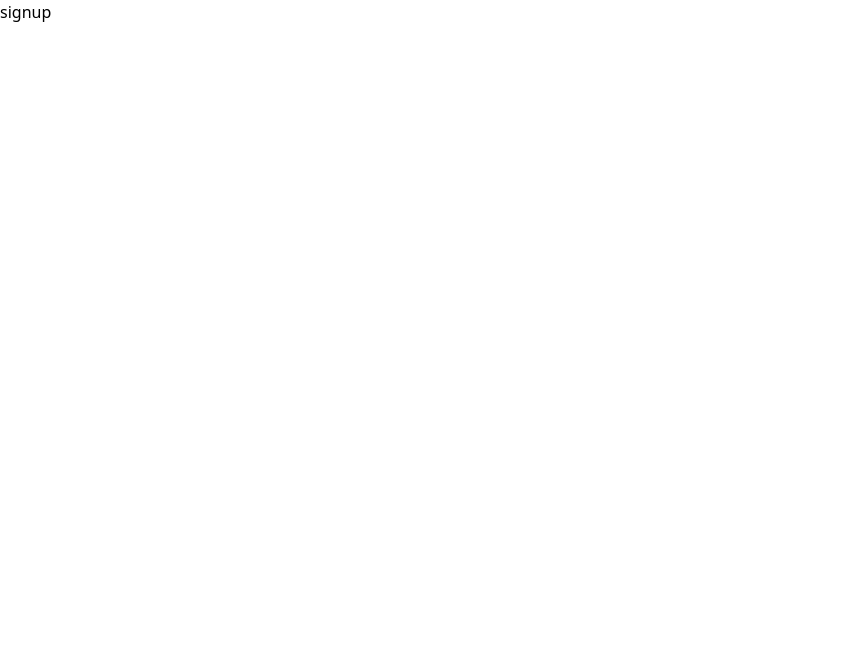
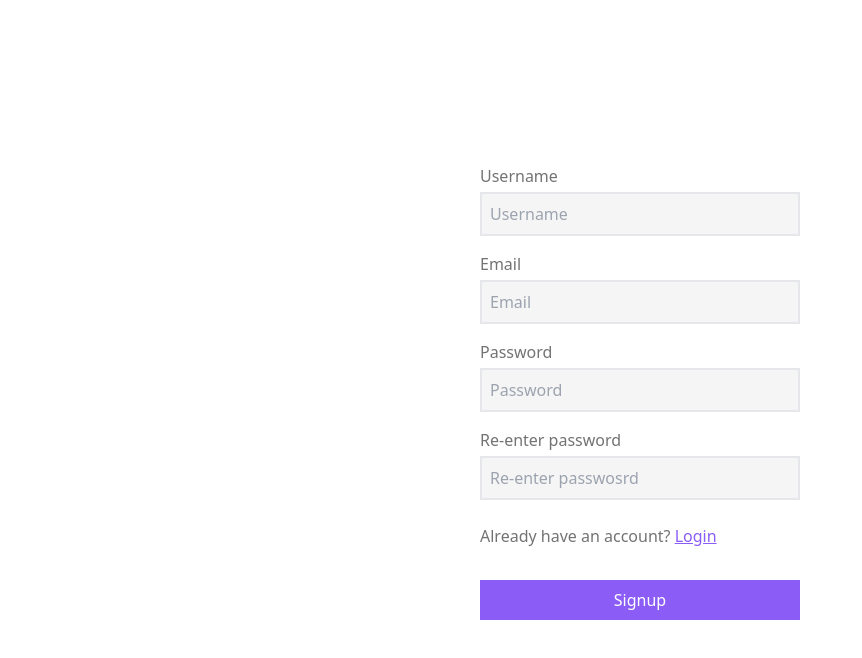
Before and after one commit to ZivaiiKane/GitStream, a React (Vite) app: page /signup in a window 1280 px wide. Shown: the top 658 px of the page, without its empty margins (0-862 px from the left). Built offline with nearby package versions, Linux system fonts and the light colour scheme; no server answers.

Commit message:
feat: :sparkles: Complete login and signup.
Completed login and signup pages. Implemented firebase login using email and password.

```diff
--- /dev/null
+++ b/src/components/auth/Button.tsx
@@ -0,0 +1,13 @@
+import { IButton } from '../../interfaces/interfaces';
+
+export default function Button({ text, bg, colour }: IButton) {
+  return (
+    <>
+      <button
+        className={`auth-button py-2 w-full ${colour}  ${bg}  font-medium my-8 transition-all`}
+      >
+        {text}
+      </button>
+    </>
+  );
+}
--- /dev/null
+++ b/src/components/auth/Input.tsx
@@ -0,0 +1,18 @@
+import { Field } from 'formik';
+import { IInput } from '../../interfaces/interfaces';
+
+export default function Input({ name, placeholder, type, label }: IInput) {
+  return (
+    <div className='my-4'>
+      <label className='text-neutral-500' htmlFor={name}>
+        {label}
+      </label>
+      <Field
+        className='w-full h-8 bg-neutral-100 border-2  py-5 px-2 mt-1'
+        type={type}
+        name={name}
+        placeholder={placeholder}
+      />
+    </div>
+  );
+}
--- a/src/components/general/Navbar.tsx
+++ b/src/components/general/Navbar.tsx
@@ -8,7 +8,7 @@ export default function Navbar() {
           </a>
           <div className=' max-w-sm'></div>
           <div className='flex ml-auto h-full items-center'>
-            <button className='px-3 py-2 mt-1 text-neutral-700  border-[1.5px] hover:bg-neutral-700 hover:text-white border-neutral-700 rounded-md transition-all'>
+            <button className='px-3 py-2 mt-1 text-neutral-700  border-[1.5px] hover:bg-neutral-700 hover:text-white border-neutral-700  transition-all'>
               Logout
             </button>
           </div>
--- /dev/null
+++ b/src/interfaces/interfaces.ts
@@ -0,0 +1,87 @@
+export interface IInput {
+  name: string;
+  placeholder: string;
+  type: string;
+  label: string;
+}
+
+export interface IButton {
+  bg: string;
+  text: string;
+  colour: string;
+}
+
+export interface ICard {
+  heading: string;
+  description: string;
+  languages: {
+    text: string;
+    colour: string;
+  }[];
+}
+
+export interface IImageCard {
+  heading: string;
+  description: string;
+  img: string;
+  languages: {
+    text: string;
+    colour: string;
+  }[];
+}
+
+export interface IAllUsers {
+  login: string;
+  id: number;
+  node_id: string;
+  avatar_url: string;
+  gravatar_id: string;
+  url: string;
+  html_url: string;
+  followers_url: string;
+  following_url: string;
+  gists_url: string;
+  starred_url: string;
+  subscriptions_url: string;
+  organizations_url: string;
+  repos_url: string;
+  events_url: string;
+  received_events_url: string;
+  type: string;
+  site_admin: boolean;
+}
+
+export interface IUser {
+  login: string;
+  id: number;
+  node_id: string;
+  avatar_url: string;
+  gravatar_id: string;
+  url: string;
+  html_url: string;
+  followers_url: string;
+  following_url: string;
+  gists_url: string;
+  starred_url: string;
+  subscriptions_url: string;
+  organizations_url: string;
+  repos_url: string;
+  events_url: string;
+  received_events_url: string;
+  type: string;
+  site_admin: boolean;
+  name: string;
+  company: string;
+  blog: string;
+  location: string;
+  email?: any;
+  hireable?: any;
+  bio: string;
+  twitter_username: string;
+  public_repos: number;
+  public_gists: number;
+  followers: number;
+  following: number;
+  created_at: string;
+  updated_at: string;
+}
--- a/src/main.tsx
+++ b/src/main.tsx
@@ -4,14 +4,16 @@ import { BrowserRouter, Route, Routes } from 'react-router-dom';
 import './tailwind.css';
 import App from './App';
 import Dashboard from './pages/user/dashboard';
+import Login from './pages/auth/Login';
+import Signup from './pages/auth/Signup';
 
 ReactDOM.render(
   <React.StrictMode>
     <BrowserRouter>
       <Routes>
         <Route path='/' element={<App />}>
-          <Route path='login' element={<h1>login</h1>} />
-          <Route path='signup' element={<h1>signup</h1>} />
+          <Route path='login' element={<Login />} />
+          <Route path='signup' element={<Signup />} />
           <Route path='dashboard/*' element={<Dashboard />}></Route>
         </Route>
       </Routes>
--- /dev/null
+++ b/src/pages/auth/Login.tsx
@@ -0,0 +1,56 @@
+import { getAuth, signInWithEmailAndPassword } from 'firebase/auth';
+import { Form, Formik } from 'formik';
+import { Link } from 'react-router-dom';
+import Button from '../../components/auth/Button';
+import Input from '../../components/auth/Input';
+import { app } from '../../firebase';
+import { loginUser } from '../../schema/schema';
+
+export default function Login() {
+  const firebase = app;
+  const auth = getAuth();
+
+  return (
+    <>
+      <div className='flex flex-col w-full h-screen bg-white'>
+        <Formik
+          initialValues={{
+            email: '',
+            password: '',
+          }}
+          validate={(values) => {
+            loginUser.parse(values);
+          }}
+          onSubmit={(values) => {
+            const { email, password } = values;
+
+            signInWithEmailAndPassword(auth, email, password).then(
+              (response) => {
+                console.log(response);
+              }
+            );
+          }}
+        >
+          <Form className='w-80 mx-auto my-auto'>
+            <Input name='email' placeholder='Email' label='Email' type='text' />
+            <Input
+              name='password'
+              placeholder='Password'
+              label='Password'
+              type='password'
+            />
+
+            <p className='text-neutral-500 mt-6'>
+              Don't have an account?{' '}
+              <Link to='/signup' className=' text-indigo-500 underline'>
+                Sign up
+              </Link>
+            </p>
+
+            <Button text='Login' bg='bg-indigo-500' colour='text-white' />
+          </Form>
+        </Formik>
+      </div>
+    </>
+  );
+}
--- /dev/null
+++ b/src/pages/auth/Signup.tsx
@@ -0,0 +1,78 @@
+import { getAuth, createUserWithEmailAndPassword } from 'firebase/auth';
+import { app } from '../../firebase';
+import { Formik, Form } from 'formik';
+import { Link } from 'react-router-dom';
+import Input from '../../components/auth/Input';
+import Button from '../../components/auth/Button';
+import { signupUser } from '../../schema/schema';
+
+export default function Signup() {
+  const firebase = app;
+  const auth = getAuth();
+
+  return (
+    <>
+      <div className='flex flex-col w-full h-screen bg-white'>
+        <Formik
+          initialValues={{
+            username: '',
+            email: '',
+            password: '',
+            confirmPassword: '',
+          }}
+          validate={(values) => {
+            signupUser.parse(values);
+
+            if (values.password !== values.confirmPassword) {
+              console.log('Psswords do not match.');
+            }
+          }}
+          onSubmit={(vaules) => {
+            const { email, password } = vaules;
+
+            createUserWithEmailAndPassword(auth, email, password).then(
+              (response) => {
+                console.log(response);
+              }
+            );
+          }}
+        >
+          <Form className='w-80 mx-auto my-auto'>
+            <Input
+              name='username'
+              placeholder='Username'
+              label='Username'
+              type='text'
+            />
+            <Input name='email' placeholder='Email' label='Email' type='text' />
+            <Input
+              name='password'
+              placeholder='Password'
+              label='Password'
+              type='password'
+            />
+            <Input
+              name='confirmPassword'
+              placeholder='Re-enter passwosrd'
+              label='Re-enter password'
+              type='password'
+            />
+
+            <p className='text-neutral-500  mt-6'>
+              Already have an account?{' '}
+              <Link to='/login' className=' text-violet-500 underline'>
+                Login
+              </Link>
+            </p>
+
+            <Button
+              text='Signup'
+              bg='bg-violet-500'
+              colour='text-white'
+            ></Button>
+          </Form>
+        </Formik>
+      </div>
+    </>
+  );
+}
--- /dev/null
+++ b/src/schema/schema.tsx
@@ -0,0 +1,16 @@
+import { z } from 'zod';
+
+export const signupUser = z.object({
+  username: z.string(),
+  email: z.string().email(),
+  password: z.string().min(8),
+  confirmPassword: z.string().min(8),
+});
+
+export const loginUser = z.object({
+  email: z.string().email(),
+  password: z.string().min(8),
+});
+
+export type signupUserType = z.infer<typeof signupUser>;
+export type loginUserType = z.infer<typeof loginUser>;
--- a/src/tailwind.css
+++ b/src/tailwind.css
@@ -8,3 +8,8 @@
   gap: 1rem;
   padding: 1rem;
 }
+
+.auth-button:hover {
+  transform: translate(4px, -4px);
+  box-shadow: -8px 8px 0 #171717;
+}
```
